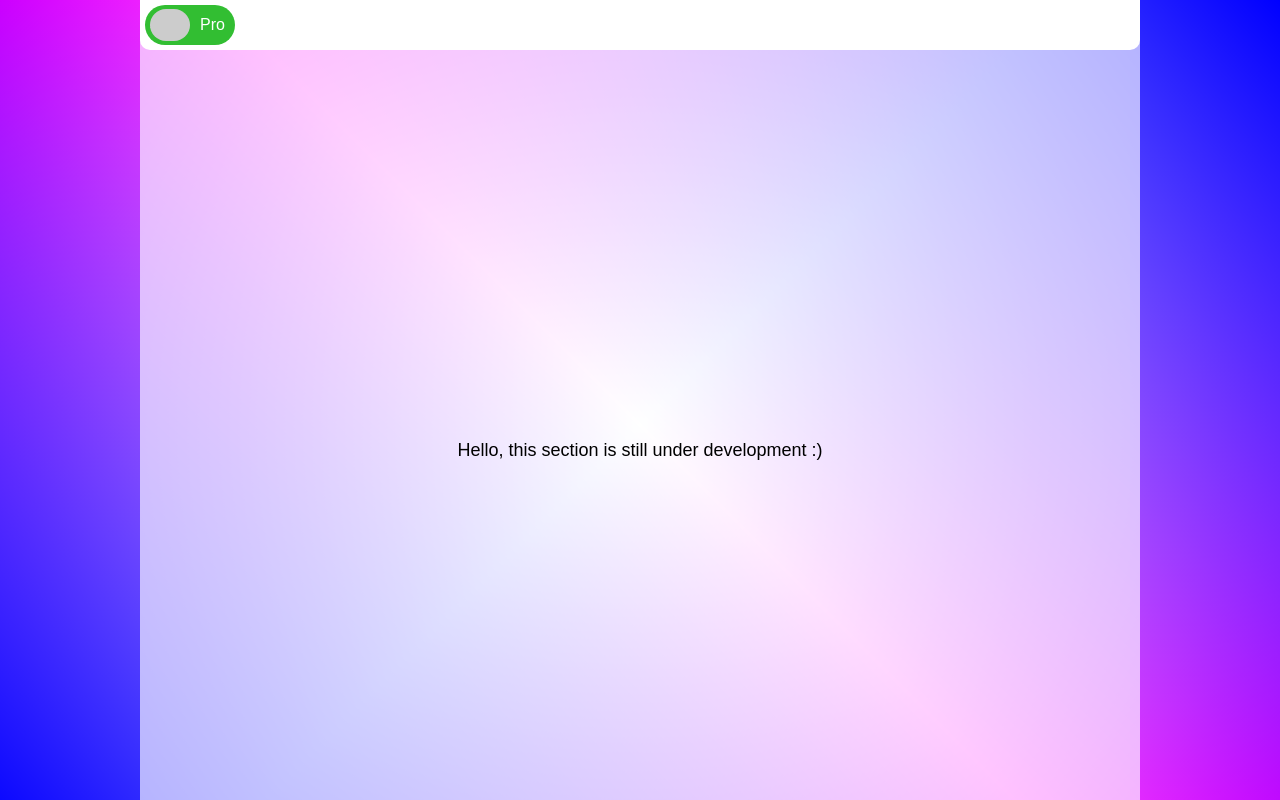
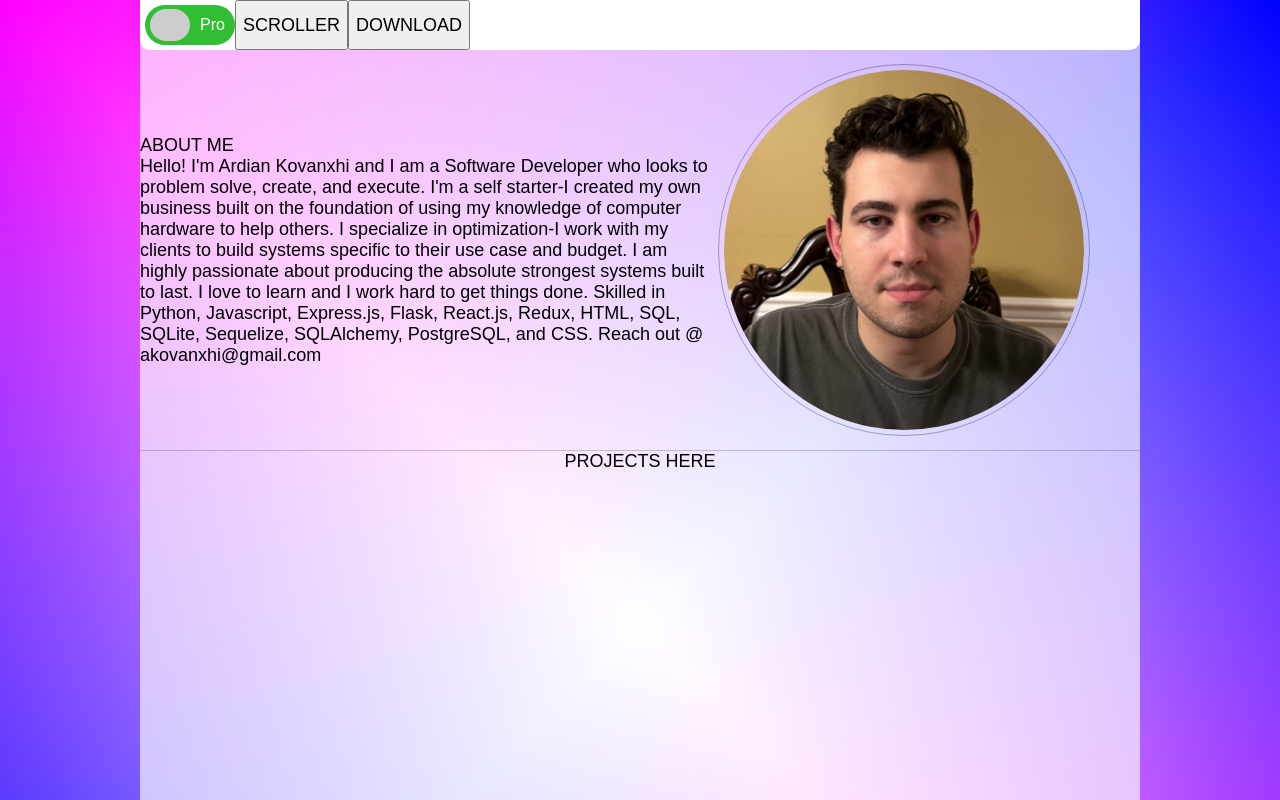
Before and after one commit to Ardian-Kovanxhi/Portfolio-site, a React (Create React App) app: page / in a window 1280 px wide. Shown: the top 800 px of the page. Built offline with nearby package versions, Linux system fonts and the light colour scheme.

Commit message:
prof progress

```diff
--- a/src/components/Professional/MainPage.js
+++ b/src/components/Professional/MainPage.js
@@ -10,7 +10,7 @@ export default function BoringVersion() {
             <div className='middle-block'>
                 <BoringTopBar />
                 <BoringAboutMe />
-                {/* <BoringProjects /> */}
+                <BoringProjects />
             </div>
         </div>
     )
--- a/src/components/Professional/MainPage.scss
+++ b/src/components/Professional/MainPage.scss
@@ -20,7 +20,9 @@
 
 .middle-block {
     width: 1000px;
-    height: 100vh;
+    // height: 100vh;
+    height: fit-content;
+    // height: 5000px;
     padding-top: 50px;
     background-color: rgba($color: #FFFFFF, $alpha: .65);
     display: flex;
--- a/src/components/Professional/PageParts/AboutMe.js
+++ b/src/components/Professional/PageParts/AboutMe.js
@@ -1,13 +1,30 @@
+import pfp from '../../../images/Professional/1701986583904.jpg'
+import './PageParts.scss'
+
 export default function BoringAboutMe() {
     return (
-        <div
-            style={{
-                width: '100%',
-                display: 'flex',
-                justifyContent: 'center'
-            }}
-        >
-            Hello, this section is still under development :)
+        <div className='about-me-container'>
+
+            <div>
+                <div>
+                    ABOUT ME
+                </div>
+
+                <div>
+                    Hello! I'm Ardian Kovanxhi and I am a Software Developer who looks to problem solve, create, and execute.
+
+                    I'm a self starter-I created my own business built on the foundation of using my knowledge of computer hardware to help others. I specialize in optimization-I work with my clients to build systems specific to their use case and budget. I am highly passionate about producing the absolute strongest systems built to last.
+
+                    I love to learn and I work hard to get things done. Skilled in Python, Javascript, Express.js, Flask, React.js, Redux, HTML, SQL, SQLite, Sequelize, SQLAlchemy, PostgreSQL, and CSS.
+
+                    Reach out @ akovanxhi@gmail.com
+                </div>
+            </div>
+
+            <img
+                className='profile-pic'
+                src={pfp}
+            />
         </div>
     )
 }
--- /dev/null
+++ b/src/components/Professional/PageParts/PageParts.scss
@@ -0,0 +1,31 @@
+.about-me-container {
+    width: 100%;
+    height: 400px;
+    display: flex;
+    justify-content: space-between;
+    align-items: center;
+    border-bottom: 1px rgba($color: #000000, $alpha: .2) solid;
+
+    @media screen and (max-width: 1000px) {
+        flex-direction: column-reverse;
+        margin-top: 150px;
+
+        &>.profile-pic {
+            margin-right: 0px;
+        }
+    }
+}
+
+.profile-pic {
+    height: 360px;
+    width: 360px;
+    border-radius: 100%;
+    border: 1px rgba($color: #000000, $alpha: .3) solid;
+    padding: 5px;
+    margin-right: 50px;
+
+    @media screen and (max-width: 500px) {
+        width: 200px;
+        height: 200px;
+    }
+}
--- a/src/components/Professional/PageParts/Projects.js
+++ b/src/components/Professional/PageParts/Projects.js
@@ -3,6 +3,7 @@ export default function BoringProjects() {
         <div
             style={{
                 width: '100%',
+                height: '100vh',
                 display: 'flex',
                 justifyContent: 'center'
             }}
--- a/src/components/Professional/TopBar/TopBar.js
+++ b/src/components/Professional/TopBar/TopBar.js
@@ -1,5 +1,6 @@
+import Slider from '../../Slider/Slider';
+import file from '../../../download files/Ardian-Kovanxhi-Resume.pdf'
 import './TopBar.scss';
-import Slider from '../../Slider/Slider';
 
 export default function BoringTopBar() {
 
@@ -9,6 +10,18 @@ export default function BoringTopBar() {
             className="topbar-container"
         >
             <Slider />
+
+            <button
+                onClick={() => window.scrollTo({ top: 2000, behavior: 'smooth' })}
+            >
+                SCROLLER
+            </button>
+
+            <button
+                onClick={() => window.open(file, '_blank')}
+            >
+                DOWNLOAD
+            </button>
         </div>
 
     )
```
Also changed, not shown: 1 other file (tests, documents, lock files or other folders).
